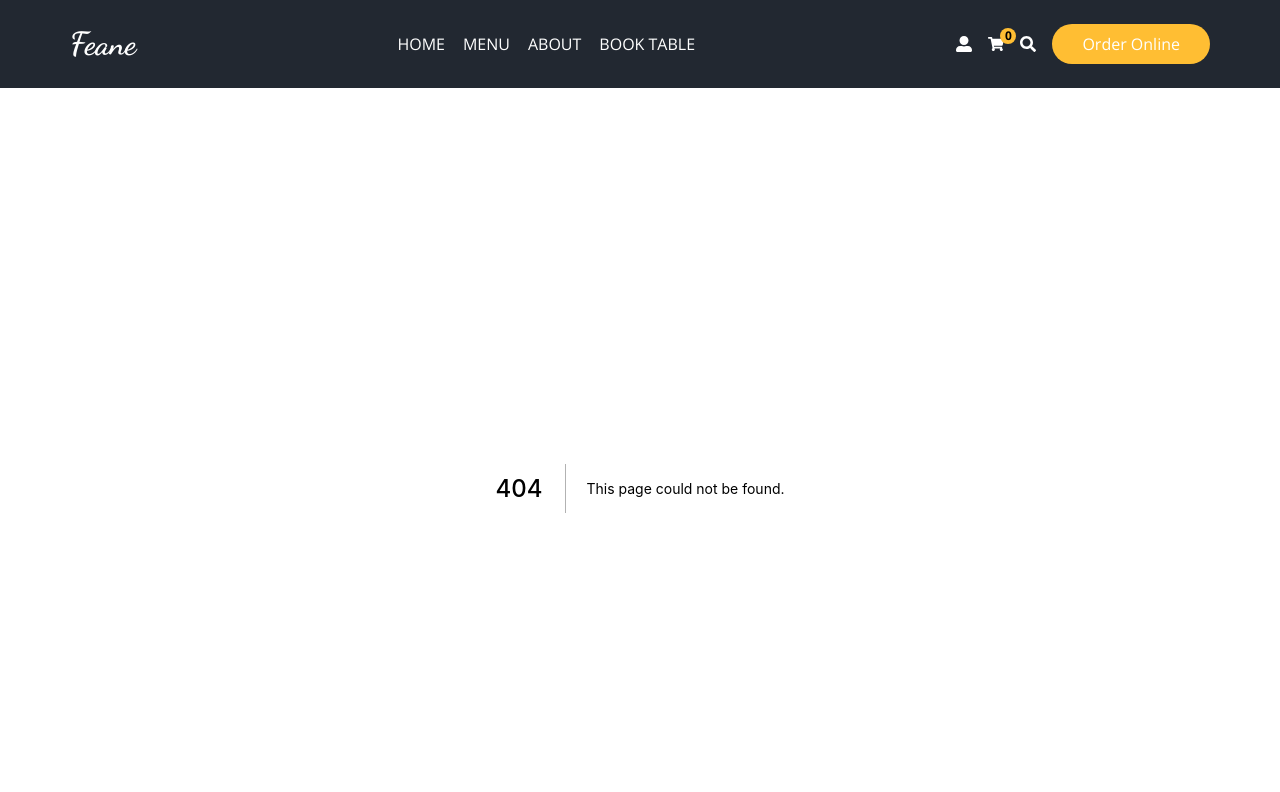
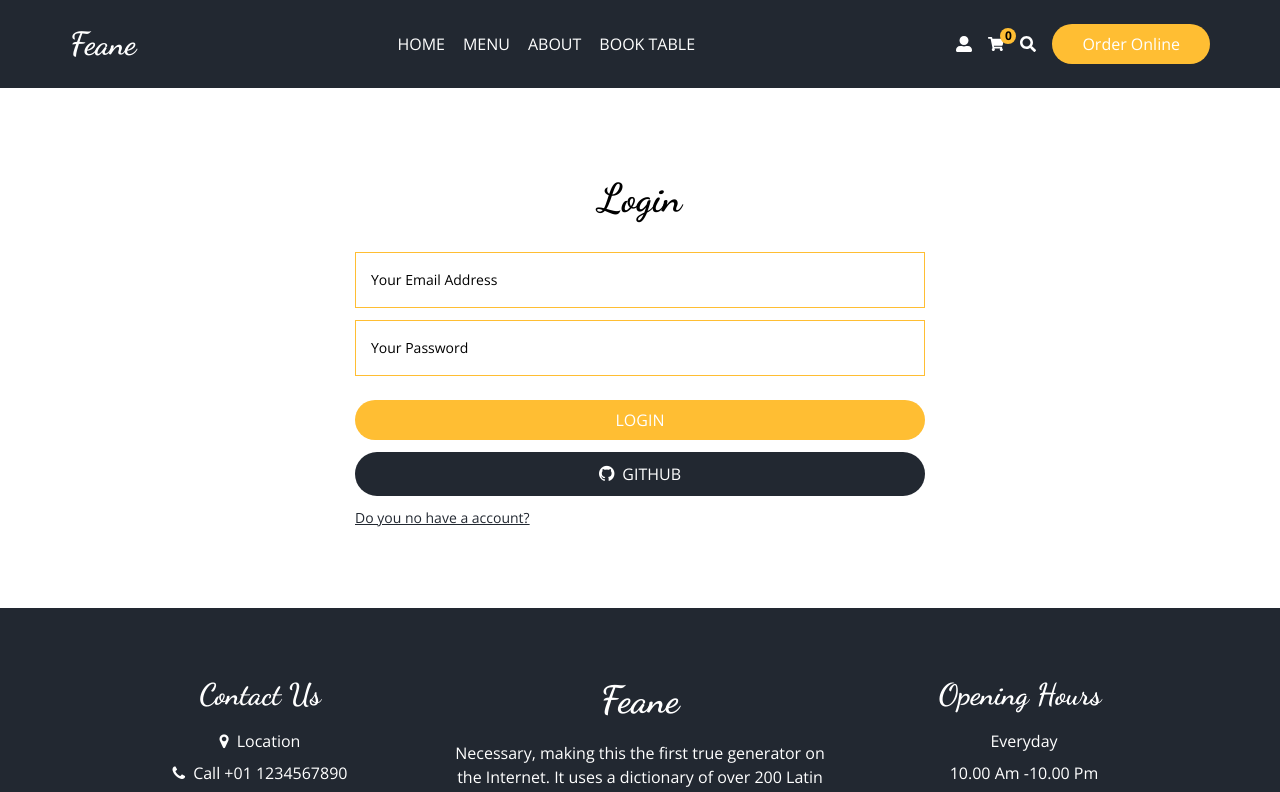
Before and after one commit to eminbasbayan/food-ordering-udemy, a Next.js app: page /auth/login in a window 1280 px wide. Before the commit this address had no page. Shown: the top 792 px of the page. Built offline with nearby package versions, Linux system fonts and the light colour scheme; no server answers.

Commit message:
github ile auth işlemleri

```diff
--- a/pages/_app.js
+++ /dev/null
@@ -1,20 +0,0 @@
-import "slick-carousel/slick/slick.css";
-import "slick-carousel/slick/slick-theme.css";
-
-import "../styles/globals.css";
-import Layout from "../layout/Layout";
-
-import { Provider } from "react-redux";
-import store from "../redux/store";
-
-function MyApp({ Component, pageProps }) {
-  return (
-    <Provider store={store}>
-      <Layout>
-        <Component {...pageProps} />
-      </Layout>
-    </Provider>
-  );
-}
-
-export default MyApp;
--- /dev/null
+++ b/pages/_app.jsx
@@ -0,0 +1,24 @@
+import "slick-carousel/slick/slick.css";
+import "slick-carousel/slick/slick-theme.css";
+
+import "../styles/globals.css";
+import Layout from "../layout/Layout";
+
+import { Provider } from "react-redux";
+import store from "../redux/store";
+
+import { SessionProvider } from "next-auth/react";
+
+function MyApp({ Component, pageProps: { session, ...pageProps } }) {
+  return (
+    <SessionProvider session={session}>
+      <Provider store={store}>
+        <Layout>
+          <Component {...pageProps} />
+        </Layout>
+      </Provider>
+    </SessionProvider>
+  );
+}
+
+export default MyApp;
--- a/pages/api/auth/[...nextauth].js
+++ b/pages/api/auth/[...nextauth].js
@@ -9,4 +9,7 @@ export default NextAuth({
       clientSecret: process.env.GITHUB_SECRET,
     }),
   ],
+  pages: {
+    signIn: "/auth/login",
+  },
 });
--- a/components/admin/Order.jsx
+++ b/pages/auth/login.jsx
@@ -1,60 +1,86 @@
-import Title from "../ui/Title";
+import { useFormik } from "formik";
+import Link from "next/link";
+import Input from "../../components/form/Input";
+import Title from "../../components/ui/Title";
+import { loginSchema } from "../../schema/login";
+import { useSession, signIn } from "next-auth/react";
 
-const Order = () => {
+const Login = () => {
+  const { data: session } = useSession();
+  console.log(session);
+  const onSubmit = async (values, actions) => {
+    await new Promise((resolve) => setTimeout(resolve, 4000));
+    actions.resetForm();
+  };
+  const { values, errors, touched, handleSubmit, handleChange, handleBlur } =
+    useFormik({
+      initialValues: {
+        email: "",
+        password: "",
+      },
+      onSubmit,
+      validationSchema: loginSchema,
+    });
+
+  const inputs = [
+    {
+      id: 1,
+      name: "email",
+      type: "email",
+      placeholder: "Your Email Address",
+      value: values.email,
+      errorMessage: errors.email,
+      touched: touched.email,
+    },
+    {
+      id: 2,
+      name: "password",
+      type: "password",
+      placeholder: "Your Password",
+      value: values.password,
+      errorMessage: errors.password,
+      touched: touched.password,
+    },
+  ];
+
   return (
-    <div className="lg:p-8 flex-1 lg:mt-0 mt-5">
-      <Title addClass="text-[40px]">Products</Title>
-      <div className="overflow-x-auto w-full mt-5">
-        <table className="w-full text-sm text-center text-gray-500 min-w-[1000px]">
-          <thead className="text-xs text-gray-400 uppercase bg-gray-700">
-            <tr>
-              <th scope="col" className="py-3 px-6">
-                PRODUCT ID
-              </th>
-              <th scope="col" className="py-3 px-6">
-                CUSTOMER
-              </th>
-              <th scope="col" className="py-3 px-6">
-                TOTAL
-              </th>
-              <th scope="col" className="py-3 px-6">
-                PAYMENT
-              </th>
-              <th scope="col" className="py-3 px-6">
-                STATUS
-              </th>
-              <th scope="col" className="py-3 px-6">
-                ACTION
-              </th>
-            </tr>
-          </thead>
-          <tbody>
-            <tr className="transition-all bg-secondary border-gray-700 hover:bg-primary ">
-              <td className="py-4 px-6 font-medium whitespace-nowrap hover:text-white gap-x-1 ">
-                63107...
-              </td>
-              <td className="py-4 px-6 font-medium whitespace-nowrap hover:text-white">
-                Emin Başbayan
-              </td>
-              <td className="py-4 px-6 font-medium whitespace-nowrap hover:text-white">
-                $12
-              </td>
-
-              <td className="py-4 px-6 font-medium whitespace-nowrap hover:text-white">
-                Cash
-              </td>
-              <td className="py-4 px-6 font-medium whitespace-nowrap hover:text-white">
-                preparing
-              </td>
-              <td className="py-4 px-6 font-medium whitespace-nowrap hover:text-white">
-                <button className="btn-primary !bg-success">Next Stage</button>
-              </td>
-            </tr>
-          </tbody>
-        </table>
-      </div>
+    <div className="container mx-auto">
+      <form
+        className="flex flex-col items-center my-20 md:w-1/2 w-full mx-auto"
+        onSubmit={handleSubmit}
+      >
+        <Title addClass="text-[40px] mb-6">Login</Title>
+        <div className="flex flex-col gap-y-3 w-full">
+          {inputs.map((input) => (
+            <Input
+              key={input.id}
+              {...input}
+              onChange={handleChange}
+              onBlur={handleBlur}
+            />
+          ))}
+        </div>
+        <div className="flex flex-col w-full gap-y-3 mt-6">
+          <button className="btn-primary" type="submit">
+            LOGIN
+          </button>
+          <button
+            className="btn-primary !bg-secondary"
+            type="button"
+            onClick={() => signIn("github")}
+          >
+            <i className="fa fa-github mr-2 text-lg"></i>
+            GITHUB
+          </button>
+          <Link href="/auth/register">
+            <span className="text-sm underline cursor-pointer text-secondary">
+              Do you no have a account?
+            </span>
+          </Link>
+        </div>
+      </form>
     </div>
   );
 };
 
-export default Order;
+export default Login;
```
Also changed, not shown: pages/_document.jsx (renamed from pages/_document.js), 1 other file (tests, documents, lock files or other folders).
